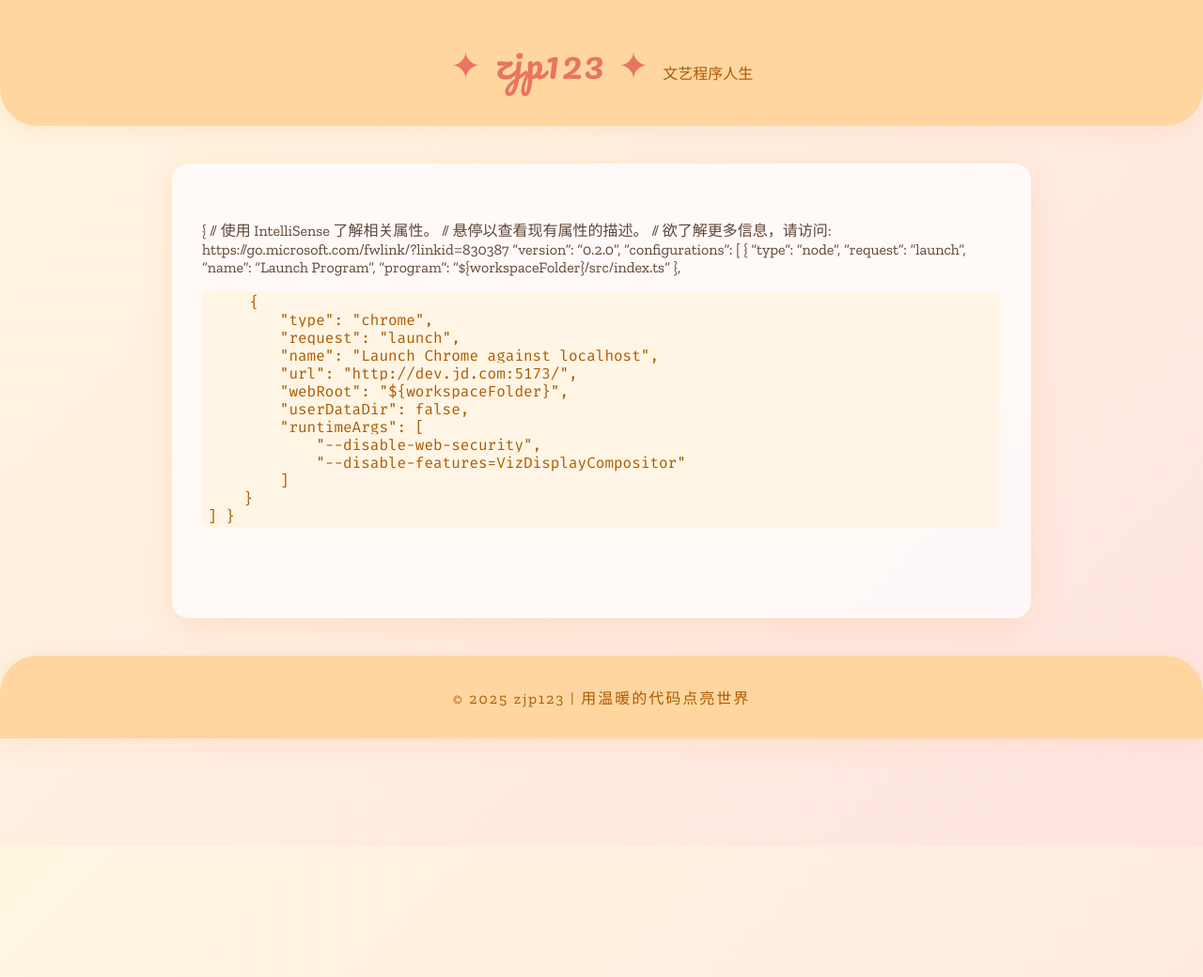
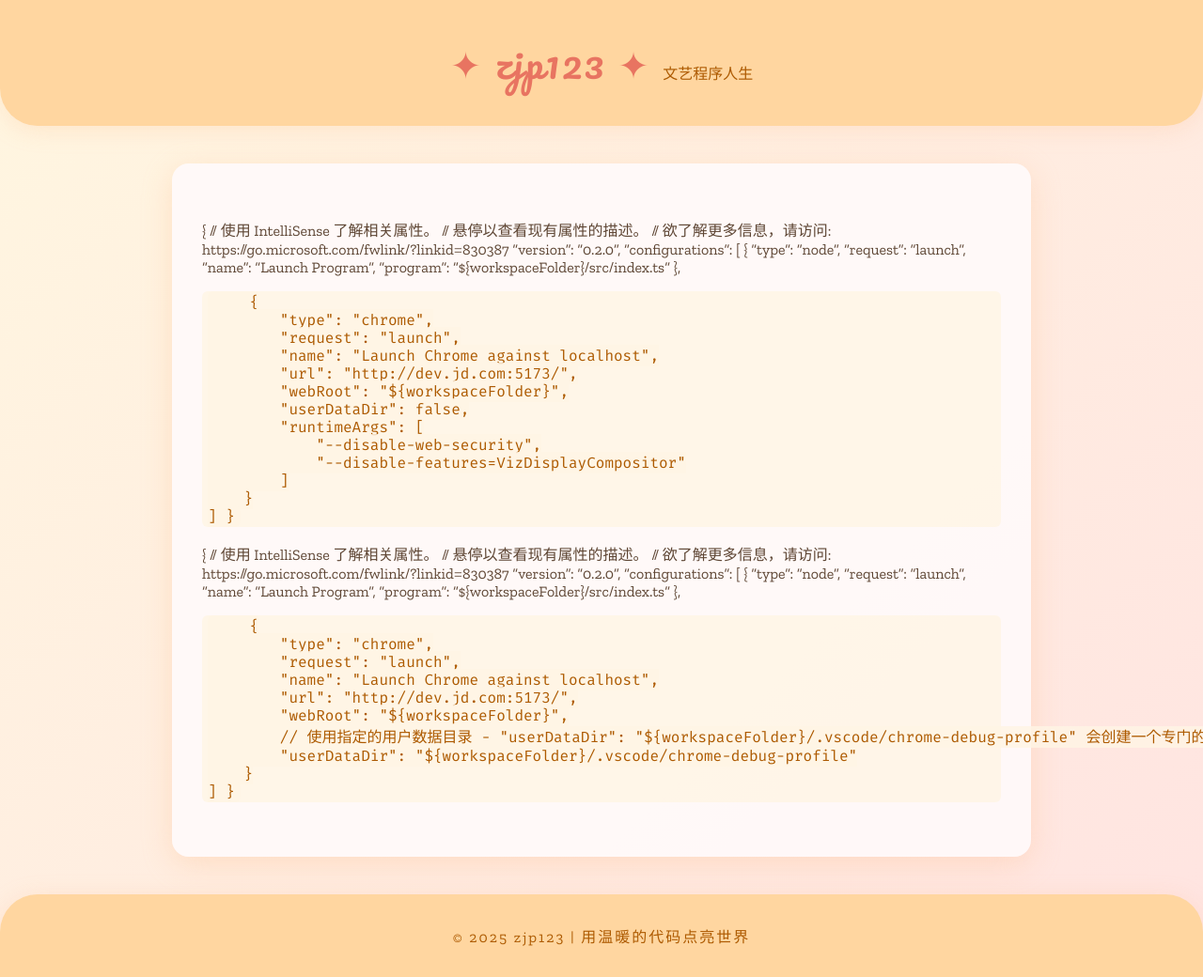
Before and after one commit to zjp123/zjp123.github.io, a Jekyll site: the page built from docs/vscode调试.md, in a window 1280 px wide. Shown: the whole page at 94% size. Built offline with Jekyll 4.4.1, drawn with Linux system fonts in a browser that asks for light colours; our own code applies the rules of GitHub Pages for plain Markdown files; before the commit the page ends 900 px from its top, so only the background shows below that.

Commit message:
Update vscode调试.md

```diff
--- a/docs/vscode调试.md
+++ b/docs/vscode调试.md
@@ -25,3 +25,30 @@
         }
     ]
 }
+
+
+
+{
+    // 使用 IntelliSense 了解相关属性。
+    // 悬停以查看现有属性的描述。
+    // 欲了解更多信息，请访问: https://go.microsoft.com/fwlink/?linkid=830387
+    "version": "0.2.0",
+    "configurations": [
+        {
+            "type": "node",
+            "request": "launch",
+            "name": "Launch Program",
+            "program": "${workspaceFolder}/src/index.ts"
+        },
+
+        {
+            "type": "chrome",
+            "request": "launch",
+            "name": "Launch Chrome against localhost",
+            "url": "http://dev.jd.com:5173/",
+            "webRoot": "${workspaceFolder}",
+            // 使用指定的用户数据目录 - "userDataDir": "${workspaceFolder}/.vscode/chrome-debug-profile" 会创建一个专门的 Chrome 配置文件目录
+            "userDataDir": "${workspaceFolder}/.vscode/chrome-debug-profile"
+        }
+    ]
+}
```
